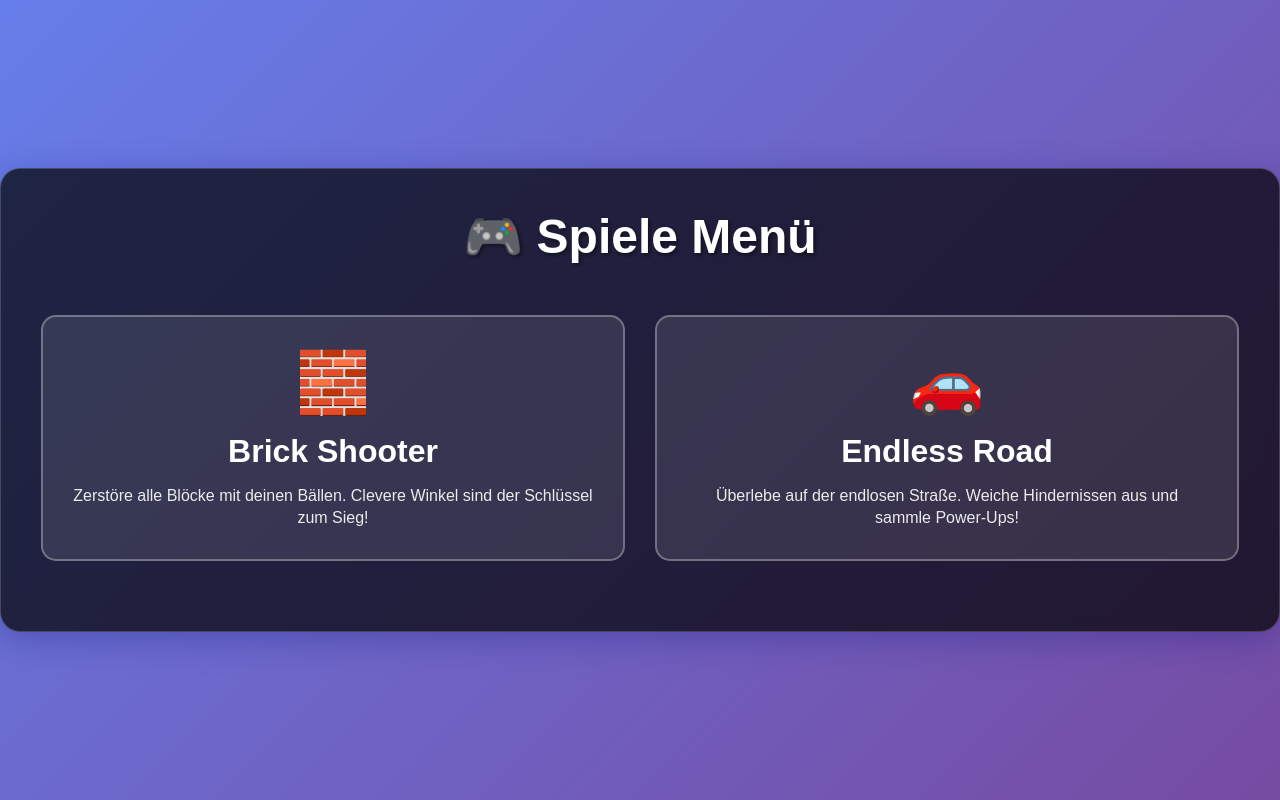
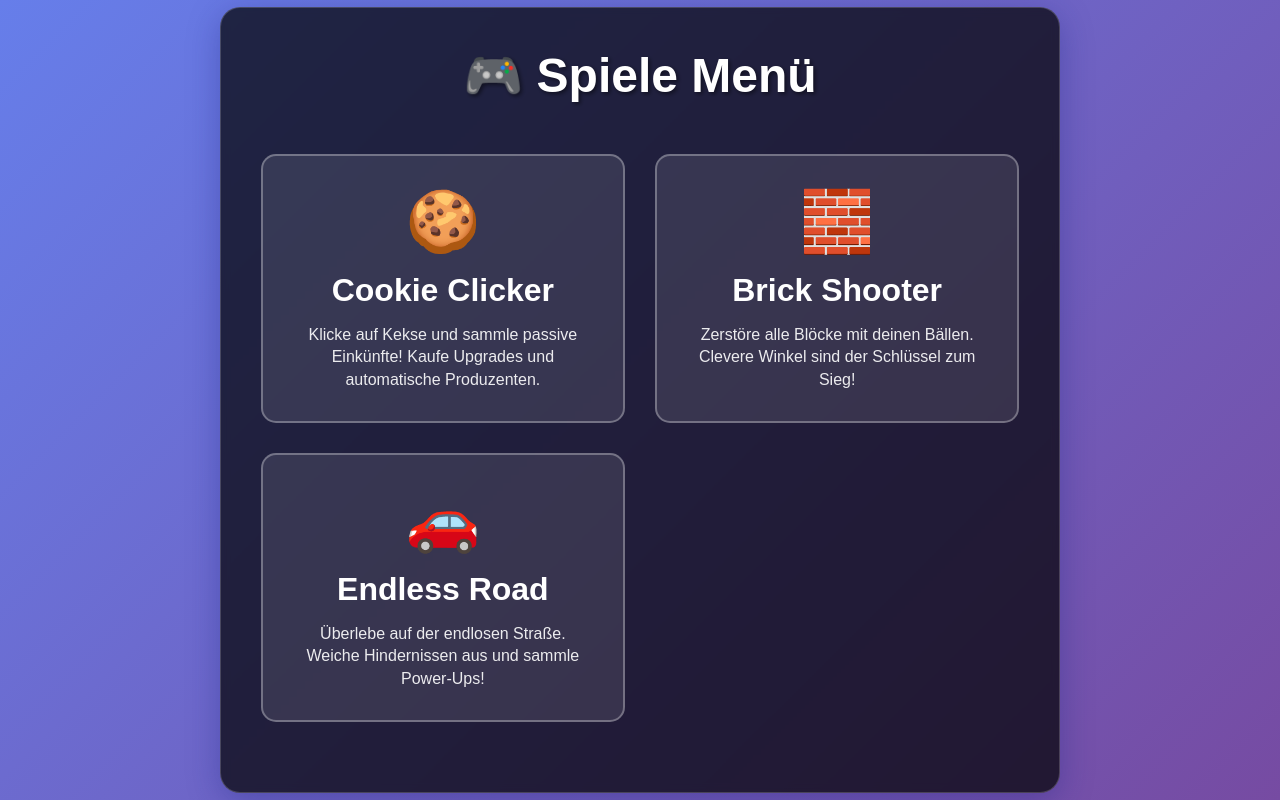
Before and after one commit to elmatso6/spiel-menu, a plain HTML site: page index.html in a window 1280 px wide. Drawn offline with Linux system fonts and the light colour scheme.

Commit message:
Update index.html

```diff
--- a/index.html
+++ b/index.html
@@ -39,7 +39,7 @@
 
     .games-grid {
       display: grid;
-      grid-template-columns: 1fr 1fr;
+      grid-template-columns: repeat(auto-fit, minmax(250px, 1fr));
       gap: 30px;
       margin-bottom: 30px;
     }
@@ -103,6 +103,12 @@
     <h1>🎮 Spiele Menü</h1>
 
     <div class="games-grid">
+      <a href="https://elmatso6.github.io/cookie-clicker/" class="game-card">
+        <div class="game-icon">🍪</div>
+        <h2>Cookie Clicker</h2>
+        <p>Klicke auf Kekse und sammle passive Einkünfte! Kaufe Upgrades und automatische Produzenten.</p>
+      </a>
+
       <a href="https://elmatso6.github.io/block-braker/" class="game-card">
         <div class="game-icon">🧱</div>
         <h2>Brick Shooter</h2>
```
